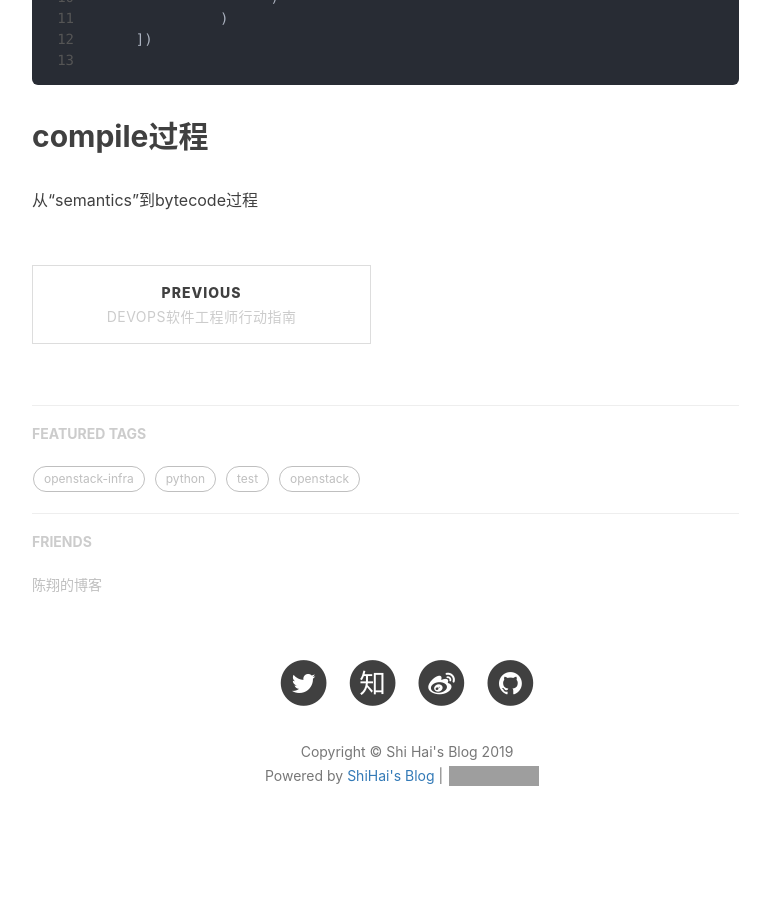
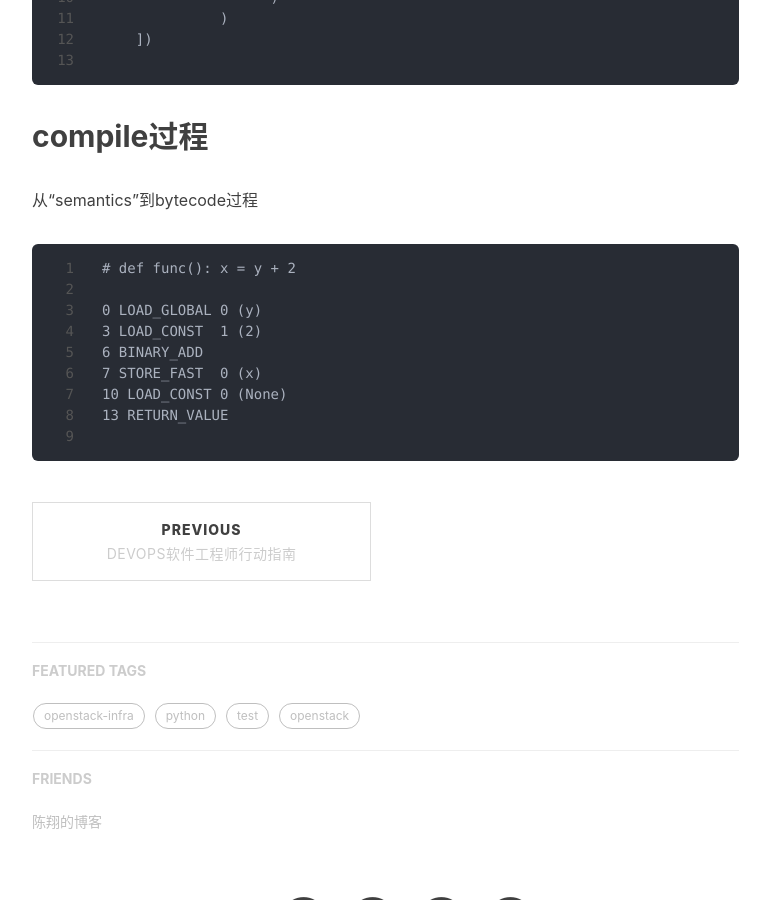
Before and after one commit to shihai1991/shihai1991.github.io, a Jekyll site: the page built from _posts/2019-07-14-cpython编译过程.md, in a window 1280 px wide and 900 px high, scrolled down 2581 px. Shown: the whole window, without its empty margins (233-1003 px from the left). Built offline with Jekyll 4.4.1, drawn with Linux system fonts in a browser that asks for light colours; nearby versions of some CDN libraries; comment, search, counter and statistics services are not loaded; grey boxes are pictures that could not be loaded.

Commit message:
Update 2019-07-14-cpython编译过程.md

````diff
--- a/_posts/2019-07-14-cpython编译过程.md
+++ b/_posts/2019-07-14-cpython编译过程.md
@@ -106,3 +106,15 @@ Module(body=
 ## compile过程
 
 从“semantics”到bytecode过程
+
+```
+# def func(): x = y + 2
+
+0 LOAD_GLOBAL 0 (y)
+3 LOAD_CONST  1 (2)
+6 BINARY_ADD
+7 STORE_FAST  0 (x)
+10 LOAD_CONST 0 (None)
+13 RETURN_VALUE
+
+```
````
